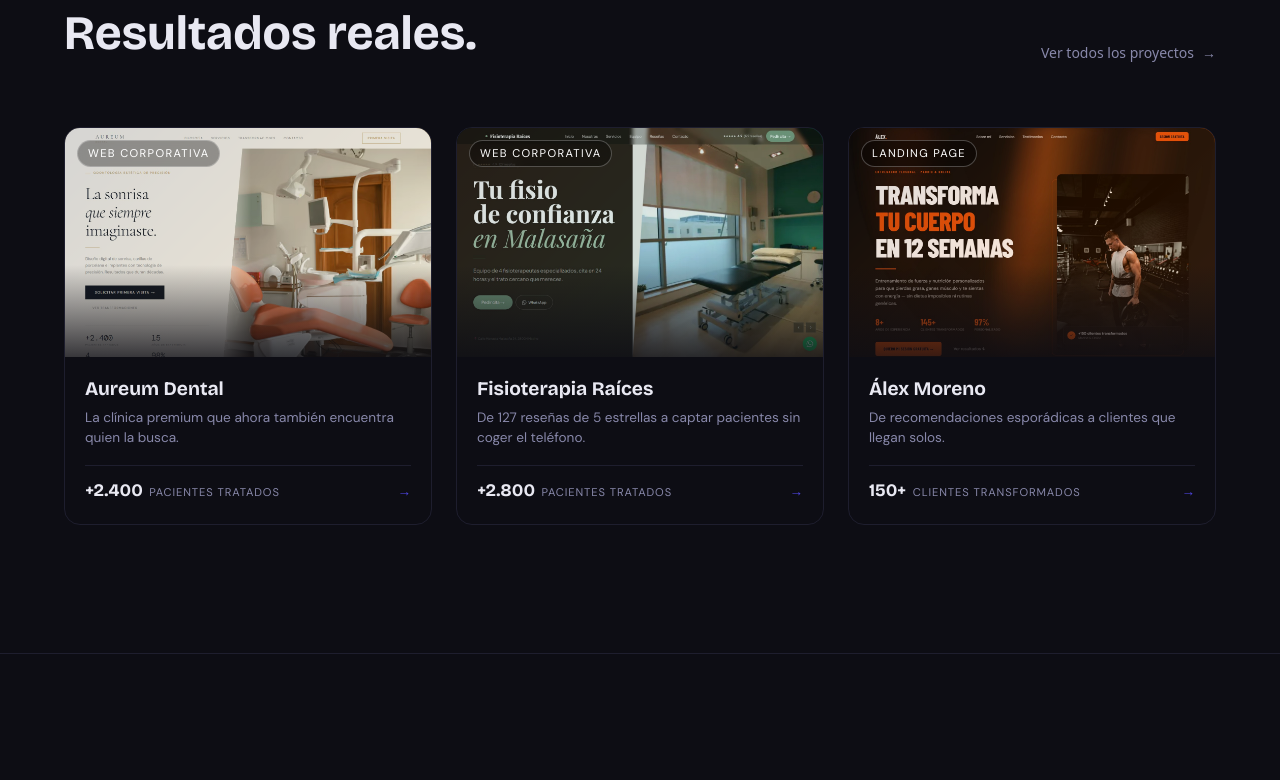
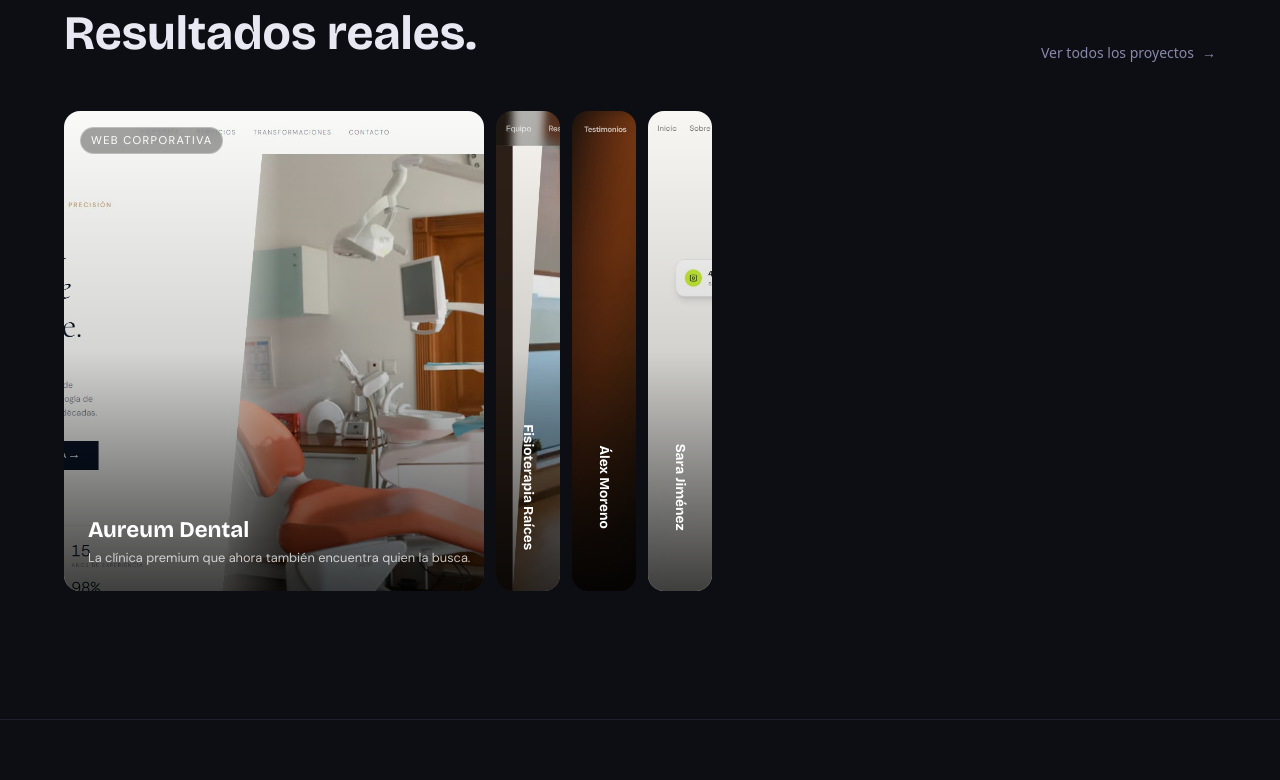
Before and after one commit to Ricardo2325/captiva, a Next.js app: page / in a window 1280 px wide. Shown: the part 2239-3019 px from the top of the page. Built offline with nearby package versions, Linux system fonts and the light colour scheme.

Commit message:
feat: replace portfolio grid with interactive image accordion (4 projects)

```diff
--- a/src/components/PortfolioPreview.tsx
+++ b/src/components/PortfolioPreview.tsx
@@ -1,13 +1,13 @@
 'use client';
 
-import Image from 'next/image';
 import Link from 'next/link';
 import { motion } from 'framer-motion';
 import projects from '@/data/projects';
+import { ImageAccordion } from '@/components/ui/interactive-image-accordion';
 
 const ease = [0.22, 1, 0.36, 1] as const;
 
-const featured = projects.slice(0, 3);
+const featured = projects.slice(0, 4);
 
 export default function PortfolioPreview() {
   return (
@@ -23,7 +23,7 @@ export default function PortfolioPreview() {
           whileInView={{ opacity: 1, y: 0 }}
           viewport={{ once: true }}
           transition={{ duration: 0.6, ease }}
-          className="flex flex-col sm:flex-row sm:items-end justify-between gap-6 mb-12 md:mb-16"
+          className="flex flex-col sm:flex-row sm:items-end justify-between gap-6 mb-12"
         >
           <div>
             <p className="text-xs tracking-widest uppercase mb-4" style={{ color: '#4f46e5' }}>
@@ -46,130 +46,15 @@ export default function PortfolioPreview() {
           </Link>
         </motion.div>
 
-        {/* Cards */}
-        <div className="grid grid-cols-1 md:grid-cols-3 gap-6">
-          {featured.map((project, i) => (
+        {/* Accordion */}
         <motion.div
-              key={project.slug}
           initial={{ opacity: 0, y: 32 }}
           whileInView={{ opacity: 1, y: 0 }}
           viewport={{ once: true, margin: '-40px' }}
-              transition={{ duration: 0.55, delay: i * 0.1, ease }}
+          transition={{ duration: 0.65, ease }}
         >
-              <Link
-                href="/portfolio"
-                className="group block h-full"
-                style={{ textDecoration: 'none' }}
-              >
-                <div
-                  style={{
-                    border: '1px solid #1e1e2e',
-                    borderRadius: '16px',
-                    overflow: 'hidden',
-                    height: '100%',
-                    display: 'flex',
-                    flexDirection: 'column',
-                    backgroundColor: '#0d0d14',
-                    transition: 'border-color 0.2s ease',
-                  }}
-                  className="group-hover:border-[rgba(255,255,255,0.12)]"
-                >
-                  {/* Screenshot */}
-                  <div
-                    style={{
-                      position: 'relative',
-                      aspectRatio: '16/10',
-                      overflow: 'hidden',
-                      background: project.gradient,
-                    }}
-                  >
-                    <Image
-                      src={`/portfolio/${project.slug}/desktop.jpg`}
-                      alt={project.name}
-                      fill
-                      style={{ objectFit: 'cover', opacity: 0.85, transition: 'opacity 0.3s ease, transform 0.5s ease' }}
-                      className="group-hover:opacity-100 group-hover:scale-[1.03]"
-                      sizes="(max-width: 768px) 100vw, 33vw"
-                    />
-                    {/* Gradient overlay bottom */}
-                    <div
-                      style={{
-                        position: 'absolute',
-                        bottom: 0, left: 0, right: 0,
-                        height: '40%',
-                        background: 'linear-gradient(to top, rgba(13,13,20,0.8), transparent)',
-                      }}
-                    />
-                    {/* Type badge */}
-                    <span
-                      className="font-body absolute top-3 left-3"
-                      style={{
-                        fontSize: '0.7rem',
-                        textTransform: 'uppercase',
-                        letterSpacing: '0.12em',
-                        color: '#ffffff',
-                        padding: '4px 10px',
-                        border: '1px solid rgba(255,255,255,0.25)',
-                        borderRadius: '999px',
-                        backdropFilter: 'blur(6px)',
-                        background: 'rgba(0,0,0,0.35)',
-                      }}
-                    >
-                      {project.type}
-                    </span>
-                  </div>
-
-                  {/* Content */}
-                  <div style={{ padding: '1.25rem', flex: 1, display: 'flex', flexDirection: 'column', gap: '0.5rem' }}>
-                    <h3
-                      className="font-display"
-                      style={{ fontSize: '1.2rem', fontWeight: 700, color: '#e8e8f2', lineHeight: 1.2 }}
-                    >
-                      {project.name}
-                    </h3>
-                    <p
-                      className="font-body"
-                      style={{ fontSize: '0.85rem', color: '#8888aa', lineHeight: 1.5, flex: 1 }}
-                    >
-                      {project.tagline}
-                    </p>
-                    <div
-                      style={{
-                        display: 'flex',
-                        alignItems: 'center',
-                        justifyContent: 'space-between',
-                        marginTop: '0.5rem',
-                        paddingTop: '0.75rem',
-                        borderTop: '1px solid #1e1e2e',
-                      }}
-                    >
-                      <div>
-                        <span
-                          className="font-display"
-                          style={{ fontSize: '1.1rem', fontWeight: 700, color: '#e8e8f2' }}
-                        >
-                          {project.metrics[0].value}
-                        </span>
-                        <span
-                          className="font-body"
-                          style={{ fontSize: '0.7rem', color: '#8888aa', marginLeft: '0.4rem', textTransform: 'uppercase', letterSpacing: '0.08em' }}
-                        >
-                          {project.metrics[0].label}
-                        </span>
-                      </div>
-                      <span
-                        style={{ color: '#4f46e5', fontSize: '0.85rem', transition: 'transform 0.2s ease' }}
-                        className="group-hover:translate-x-1 inline-block transition-transform duration-200"
-                      >
-                        →
-                      </span>
-                    </div>
-                  </div>
-                </div>
-              </Link>
+          <ImageAccordion projects={featured} />
         </motion.div>
-          ))}
-        </div>
 
       </div>
     </section>
--- /dev/null
+++ b/src/components/ui/interactive-image-accordion.tsx
@@ -0,0 +1,126 @@
+'use client';
+
+import React, { useState } from 'react';
+import Image from 'next/image';
+import { Project } from '@/data/projects';
+
+interface AccordionItemProps {
+  project: Project;
+  isActive: boolean;
+  onMouseEnter: () => void;
+}
+
+function AccordionItem({ project, isActive, onMouseEnter }: AccordionItemProps) {
+  return (
+    <div
+      className="relative rounded-2xl overflow-hidden cursor-pointer transition-all duration-700 ease-in-out"
+      style={{
+        height: '480px',
+        width: isActive ? '420px' : '64px',
+        flexShrink: 0,
+      }}
+      onMouseEnter={onMouseEnter}
+    >
+      {/* Screenshot */}
+      <Image
+        src={`/portfolio/${project.slug}/desktop.jpg`}
+        alt={project.name}
+        fill
+        style={{ objectFit: 'cover' }}
+        sizes="420px"
+      />
+
+      {/* Gradient overlay */}
+      <div
+        style={{
+          position: 'absolute',
+          inset: 0,
+          background: 'linear-gradient(to top, rgba(0,0,0,0.75) 0%, rgba(0,0,0,0.15) 50%, transparent 100%)',
+        }}
+      />
+
+      {/* Project type badge — solo cuando activo */}
+      {isActive && (
+        <span
+          className="font-body absolute top-4 left-4"
+          style={{
+            fontSize: '0.7rem',
+            textTransform: 'uppercase',
+            letterSpacing: '0.12em',
+            color: '#ffffff',
+            padding: '4px 10px',
+            border: '1px solid rgba(255,255,255,0.3)',
+            borderRadius: '999px',
+            backdropFilter: 'blur(6px)',
+            background: 'rgba(0,0,0,0.35)',
+            opacity: isActive ? 1 : 0,
+            transition: 'opacity 0.3s ease 0.2s',
+          }}
+        >
+          {project.type}
+        </span>
+      )}
+
+      {/* Text — horizontal cuando activo, vertical cuando inactivo */}
+      <div
+        style={{
+          position: 'absolute',
+          bottom: isActive ? '1.5rem' : '6rem',
+          left: '50%',
+          transform: isActive ? 'translateX(-50%) rotate(0deg)' : 'translateX(-50%) rotate(90deg)',
+          transition: 'all 0.4s ease',
+          whiteSpace: 'nowrap',
+          width: isActive ? 'calc(100% - 3rem)' : 'auto',
+          textAlign: isActive ? 'left' : 'center',
+        }}
+      >
+        <p
+          className="font-display"
+          style={{
+            fontSize: isActive ? '1.4rem' : '0.85rem',
+            fontWeight: 700,
+            color: '#ffffff',
+            lineHeight: 1.2,
+            transition: 'font-size 0.3s ease',
+          }}
+        >
+          {project.name}
+        </p>
+        {isActive && (
+          <p
+            className="font-body"
+            style={{
+              fontSize: '0.8rem',
+              color: 'rgba(255,255,255,0.75)',
+              marginTop: '0.35rem',
+              lineHeight: 1.4,
+            }}
+          >
+            {project.tagline}
+          </p>
+        )}
+      </div>
+    </div>
+  );
+}
+
+interface ImageAccordionProps {
+  projects: Project[];
+}
+
+export function ImageAccordion({ projects }: ImageAccordionProps) {
+  const [activeIndex, setActiveIndex] = useState(0);
+
+  return (
+    <div className="flex flex-row items-center gap-3 w-full overflow-x-auto">
+      {projects.map((project, index) => (
+        <AccordionItem
+          key={project.slug}
+          project={project}
+          isActive={index === activeIndex}
+          onMouseEnter={() => setActiveIndex(index)}
+        />
+      ))}
+    </div>
+  );
+}
```
Lines whose indentation alone changed are shown as unchanged.
